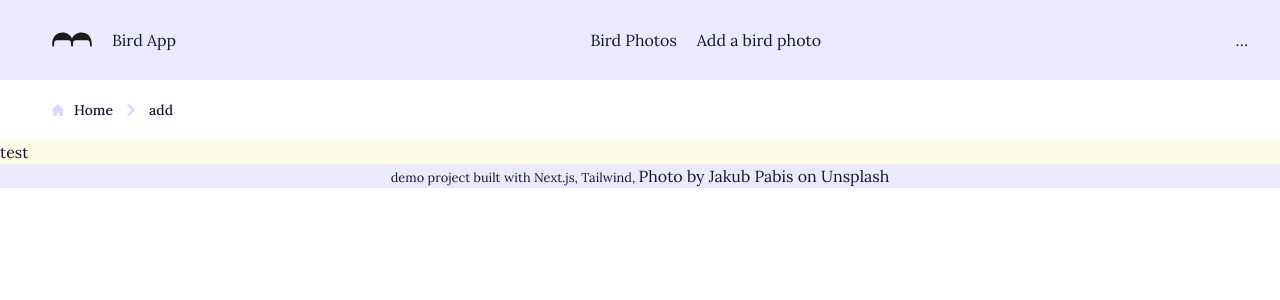
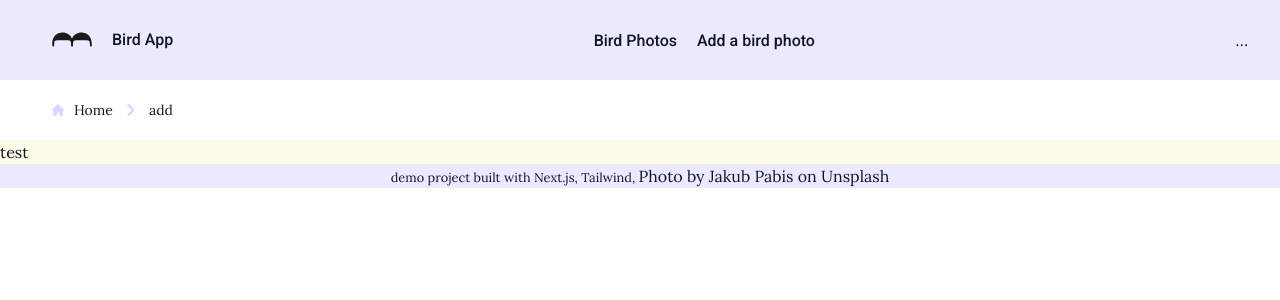
Before and after one commit to MadiBentl/Birds, a Next.js app in the folder nextjs-bird-app/bird-app/: page /add in a window 1280 px wide. Shown: the top 300 px of the page. Built offline with nearby package versions, Linux system fonts and the light colour scheme.

Commit message:
add support for 2nd font

```diff
--- a/nextjs-bird-app/bird-app/app/components/header.tsx
+++ b/nextjs-bird-app/bird-app/app/components/header.tsx
@@ -4,10 +4,10 @@ import Image from 'next/image';
 export default function Header() {
     return <div className="bg-violet-100 px-4 sm:px-6 md:px-8">
     <div className="mx-auto max-w-7xl flex justify-between items-center">
-        <div><Link href="/" className="flex items-center"><div className="relative h-20 w-20 "><Image className="logo" src='/logo.svg' alt="Bird App" fill /></div>Bird App</Link></div>
+        <div><Link href="/" className="flex items-center heading-font"><div className="relative h-20 w-20 "><Image className="logo" src='/logo.svg' alt="Bird App" fill /></div>Bird App</Link></div>
         <ul className="flex items-center">
-            <li className="m-2.5"><Link className="hover:underline" href="/photos">Bird Photos</Link></li>
-            <li className="m-2.5"><Link className="hover:underline" href="/add">Add a bird photo</Link></li>
+            <li className="m-2.5"><Link className="hover:underline heading-font" href="/photos">Bird Photos</Link></li>
+            <li className="m-2.5"><Link className="hover:underline heading-font" href="/add">Add a bird photo</Link></li>
         </ul><div className="relative">…</div>
         </div>
     </div>
--- a/nextjs-bird-app/bird-app/app/globals.css
+++ b/nextjs-bird-app/bird-app/app/globals.css
@@ -21,6 +21,7 @@
 
 body {
   color: rgb(var(--foreground-rgb));
+  font-family: var(--font-main);
 }
 
 @layer utilities {
@@ -28,3 +29,6 @@ body {
     text-wrap: balance;
   }
 }
+h1, h2, h3, h4, h5, h6, .heading-font {
+  font-family: var(--font-heading);
+}
--- a/nextjs-bird-app/bird-app/app/layout.tsx
+++ b/nextjs-bird-app/bird-app/app/layout.tsx
@@ -1,11 +1,12 @@
 import type { Metadata } from "next";
-import { Lora } from "next/font/google";
+import { Lora, Roboto } from "next/font/google";
 import "./globals.css";
 import Header from '@/app/components/header';
 import Footer from '@/app/components/footer';
 import Breadcrumbs from '@/app/components/breadcrumbs';
 
-const lora = Lora({ subsets: ["latin"] });
+const lora = Lora({ subsets: ["latin"], weight: '400', variable: '--font-main' });
+const roboto = Roboto({weight: '500', variable: '--font-heading', subsets: ["latin"]});
 
 export const metadata: Metadata = {
   title: "Create Next App",
@@ -18,8 +19,8 @@ export default function RootLayout({
   children: React.ReactNode;
 }>) {
   return (
-    <html lang="en">
-      <body className={`${lora.className} text-slate-900`}>
+    <html lang="en" className={`${lora.variable} ${roboto.variable} text-slate-900`}>
+      <body className="text-slate-900">
         <Header />
         <Breadcrumbs />
           <main className="bg-yellow-50">{children}</main>
```
